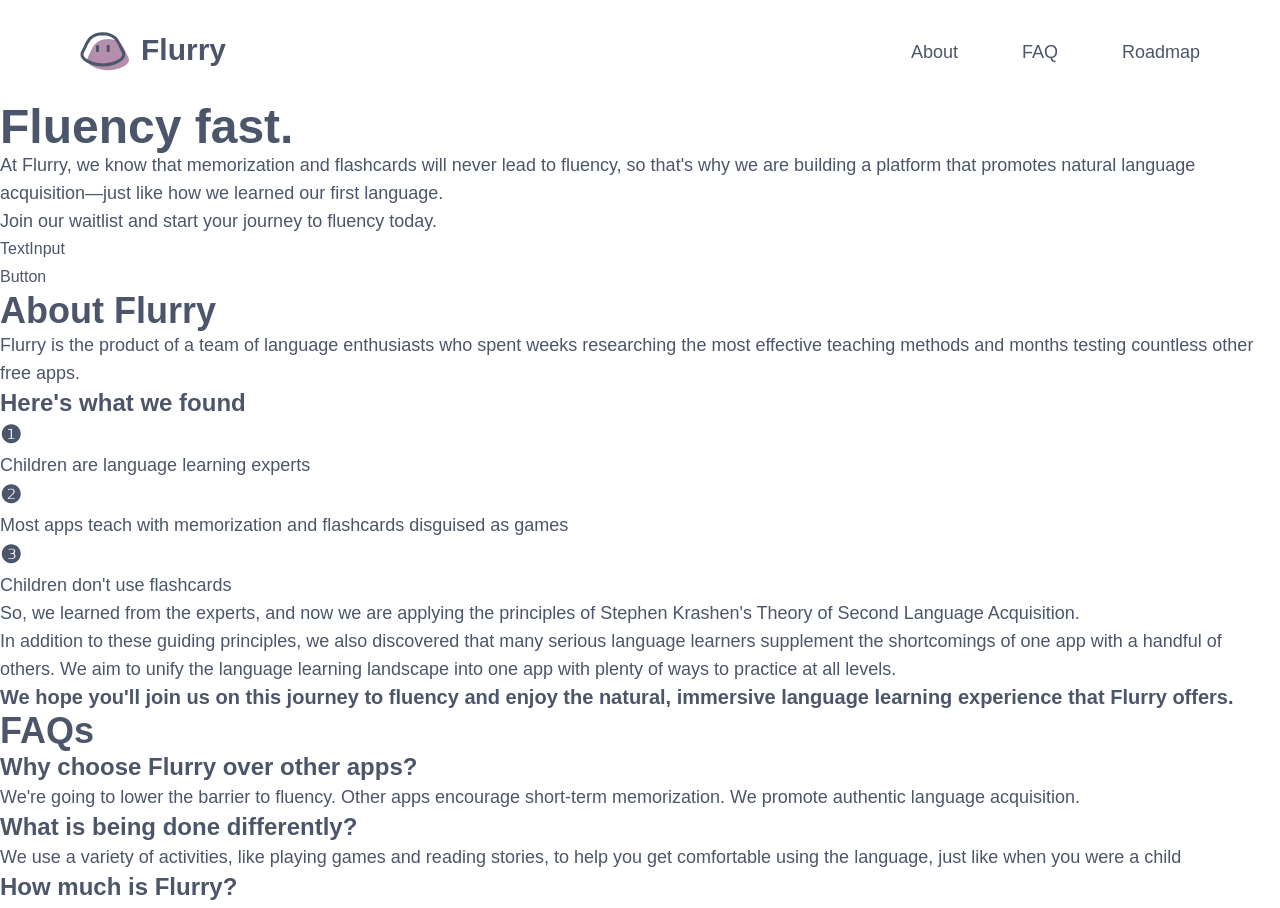
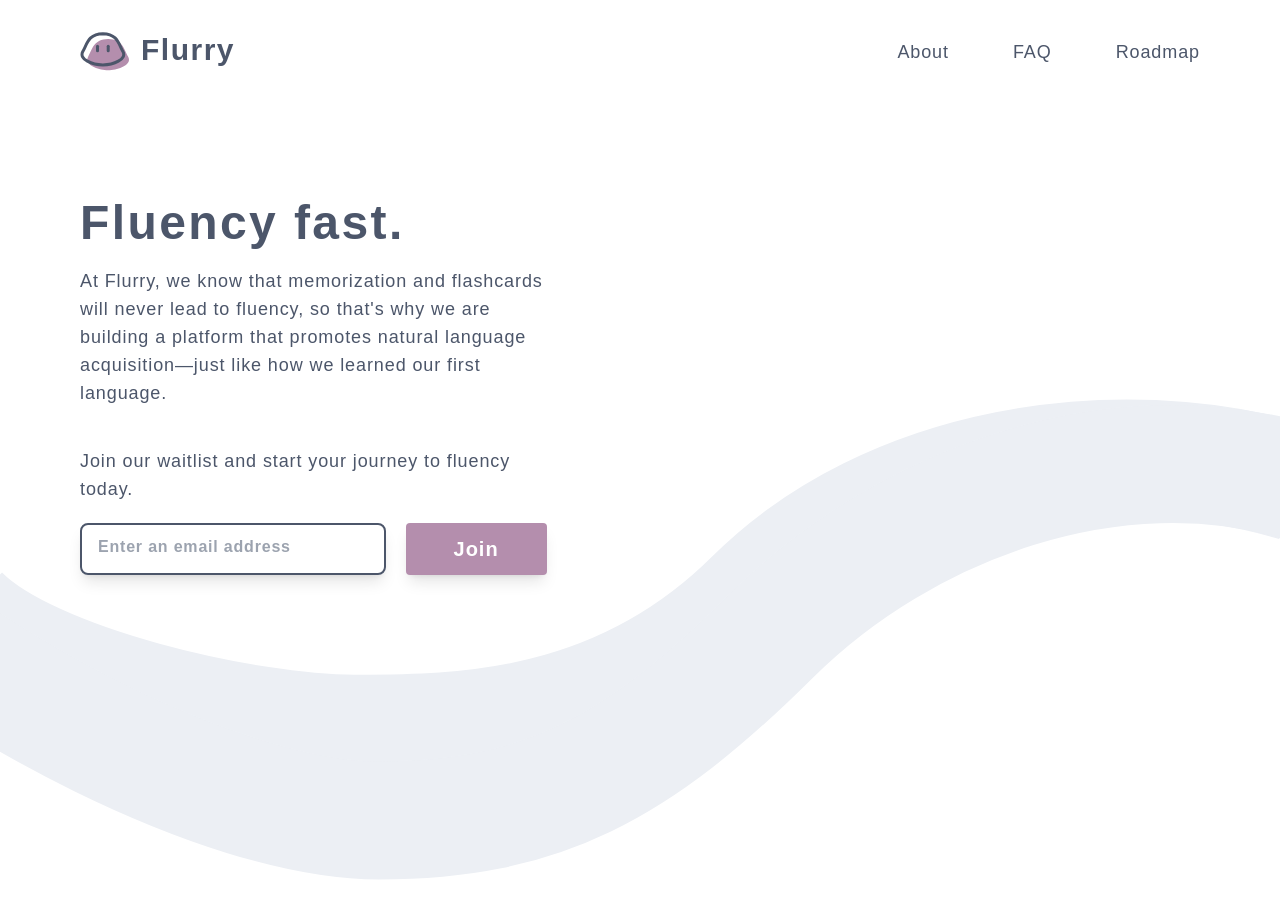
Before and after one commit to learnflurry/waitlist, a React (Create React App) app: page / in a window 1280 px wide. Shown: the top 908 px of the page. Built offline with nearby package versions, Linux system fonts and the light colour scheme; a web font is replaced by a local one.

Commit message:
Desktop intro complete

```diff
--- a/package.json
+++ b/package.json
@@ -13,6 +13,7 @@
     "firebase": "^9.15.0",
     "react": "^18.2.0",
     "react-dom": "^18.2.0",
+    "react-icons": "^4.7.1",
     "react-scripts": "5.0.1",
     "typescript": "^4.9.4",
     "web-vitals": "^2.1.4"
--- a/src/components/Button.tsx
+++ b/src/components/Button.tsx
@@ -1,7 +1,17 @@
-import React from "react";
+type Props = { onClick: React.MouseEventHandler };
 
-type Props = {};
-
-export default function Button({}: Props) {
-    return <div>Button</div>;
+export default function Button({ onClick }: Props) {
+    return (
+        <button
+            className={`
+                rounded bg-nord-purple-500 py-3 px-12 text-xl font-black text-nord-white shadow-lg outline-nord-black transition-colors duration-200 ease-in-out
+                hover:bg-nord-purple-550
+                focus:outline-2
+                `}
+            type="button"
+            onClick={onClick}
+        >
+            Join
+        </button>
+    );
 }
--- /dev/null
+++ b/src/components/CTA.tsx
@@ -0,0 +1,38 @@
+import { useState } from "react";
+import Button from "./Button";
+import TextInput from "./TextInput";
+
+export default function CTA() {
+    const [email, setEmail] = useState("");
+
+    const handleTextInput = (input: string) => {
+        setEmail(input);
+    };
+
+    const handleSubmitEmail = () => {
+        // Validate
+        const isValid = email
+            .toLowerCase()
+            .match(
+                /^(([^<>()[\]\\.,;:\s@"]+(\.[^<>()[\]\\.,;:\s@"]+)*)|(".+"))@((\[[0-9]{1,3}\.[0-9]{1,3}\.[0-9]{1,3}\.[0-9]{1,3}\])|(([a-zA-Z\-0-9]+\.)+[a-zA-Z]{2,}))$/
+            );
+
+        // Error        if (!isValid) return;
+
+        // Send to Firebase
+        alert("Submitted " + email);
+
+        // Show feedback
+    };
+
+    return (
+        <div className="flex w-full flex-row justify-between gap-x-5">
+            <TextInput
+                label="Email"
+                placeholder="Enter an email address"
+                onTextUpdate={handleTextInput}
+            />
+            <Button onClick={handleSubmitEmail} />
+        </div>
+    );
+}
--- a/src/components/Footer.tsx
+++ b/src/components/Footer.tsx
@@ -3,6 +3,7 @@ import { ReactComponent as DesktopSwirl } from "assets/desktop/footer-swirl-desk
 import { ReactComponent as MobileSwirl } from "assets/mobile/footer-swirl-mobile.svg";
 import Button from "components/Button";
 import TextInput from "components/TextInput";
+import CTA from "./CTA";
 
 export default function Footer() {
     return (
@@ -14,8 +15,7 @@ export default function Footer() {
                 <p>Be the first to know about our release.</p>
             </div>
             <div>
-                <TextInput />
-                <Button />
+                <CTA />
             </div>
             <div>
                 <FlurryLogo />
--- a/src/components/TextInput.tsx
+++ b/src/components/TextInput.tsx
@@ -1,7 +1,35 @@
-import React from "react";
+import { useState } from "react";
 
-type Props = {};
+type Props = {
+    label: string;
+    placeholder: string;
+    onTextUpdate: (input: string) => void;
+};
 
-export default function TextInput({}: Props) {
-    return <div>TextInput</div>;
+export default function TextInput({ label, placeholder, onTextUpdate }: Props) {
+    const [hasText, setHasText] = useState(false);
+
+    const handleTextInput = (e: React.ChangeEvent<HTMLInputElement>) => {
+        const value = e.target.value;
+        setHasText(value.length > 0);
+        onTextUpdate(value);
+    };
+
+    return (
+        <div className="flex w-full flex-row items-baseline overflow-hidden rounded-lg border-2 border-nord-black px-4 py-2 shadow-lg transition-colors duration-200 ease-in-out focus-within:border-nord-purple-500">
+            <input
+                type="text"
+                className="placeholder-nord-gray w-full appearance-none rounded font-bold text-nord-black focus:outline-none"
+                placeholder={placeholder}
+                onChange={handleTextInput}
+            />
+            <label
+                className={`transition-olabelacity text-sm font-bold duration-200 ease-in-out ${
+                    hasText ? "opacity-50" : "opacity-0"
+                }`}
+            >
+                {label}
+            </label>
+        </div>
+    );
 }
--- a/src/components/sections/Faq.tsx
+++ b/src/components/sections/Faq.tsx
@@ -1,7 +1,7 @@
 import { ReactComponent as DesktopSwirl } from "assets/desktop/swirl-desktop-3.svg";
 import { ReactComponent as MobileSwirl } from "assets/mobile/swirl-mobile-4.svg";
 
-export default function Faq() {
+export default function FAQ() {
     return (
         <>
             <h2>FAQs</h2>
--- a/src/components/sections/Intro.tsx
+++ b/src/components/sections/Intro.tsx
@@ -1,27 +1,44 @@
-import Button from "components/Button";
-import TextInput from "components/TextInput";
 import { ReactComponent as DesktopSwirl } from "assets/desktop/swirl-desktop-1.svg";
 import { ReactComponent as MobileSwirlTop } from "assets/mobile/swirl-mobile-1.svg";
 import { ReactComponent as MobileSwirlBottom } from "assets/mobile/swirl-mobile-2.svg";
+import CTA from "components/CTA";
+import { socials } from "data/socials";
 
 export default function Intro() {
     return (
-        <>
-            {/* <MobileSwirlTop /> */}
-            <h1>Fluency fast.</h1>
-            <p>
-                At Flurry, we know that memorization and flashcards will never
-                lead to fluency, so that's why we are building a platform that
-                promotes natural language acquisition—just like how we learned
-                our first language.
-            </p>
-            <p>Join our waitlist and start your journey to fluency today.</p>
-            <div>
-                <TextInput />
-                <Button />
+        <div id="intro" className="min-h-screen">
+            {/* <MobileSwirlTop className="md:hidden object-fill w-full" /> */}
+            <div className="container z-10">
+                <div className="mt-24 w-5/12">
+                    <h1 className="mb-5">Fluency fast.</h1>
+                    <p className="mb-10">
+                        At Flurry, we know that memorization and flashcards will
+                        never lead to fluency, so that's why we are building a
+                        platform that promotes natural language acquisition—just
+                        like how we learned our first language.
+                    </p>
+                    <p className="mb-5">
+                        Join our waitlist and start your journey to fluency
+                        today.
+                    </p>
+                    <CTA />
+                </div>
             </div>
-            {/* <DesktopSwirl /> */}
-            {/* <MobileSwirlBottom /> */}
-        </>
+            <div className="flex h-32 w-full flex-row items-center">
+                <DesktopSwirl className="-z-10 w-full object-fill" />
+            </div>
+            {/* <MobileSwirlBottom className="md:hidden object-fill w-full" /> */}
+            <div className="container mt-52 flex flex-row justify-end gap-x-5">
+                {socials.map((social, index) => (
+                    <a
+                        key={social.link + " " + index}
+                        href={social.link}
+                        className="text-3xl text-nord-grey transition-colors duration-200 ease-in-out hover:text-nord-black"
+                    >
+                        <social.icon />
+                    </a>
+                ))}
+            </div>
+        </div>
     );
 }
--- /dev/null
+++ b/src/data/socials.tsx
@@ -0,0 +1,41 @@
+import {
+    FaEnvelope,
+    FaFacebook,
+    FaGithub,
+    FaInstagram,
+    FaTwitter,
+    FaYoutube,
+} from "react-icons/fa";
+import { IconType } from "react-icons/lib/esm/iconBase";
+
+export type Social = {
+    link: string;
+    icon: IconType;
+};
+
+export const socials: Social[] = [
+    {
+        link: "mailto:learn.flurry@gmail.com",
+        icon: FaEnvelope,
+    },
+    {
+        link: "https://github.com/learnflurry",
+        icon: FaGithub,
+    },
+    {
+        link: "https://youtube.com/learnflurry",
+        icon: FaYoutube,
+    },
+    {
+        link: "https://instagram.com/learnflurry",
+        icon: FaInstagram,
+    },
+    {
+        link: "https://twitter.com/learnflurry",
+        icon: FaTwitter,
+    },
+    {
+        link: "https://facebook.com/learnflurry",
+        icon: FaFacebook,
+    },
+];
--- a/src/index.css
+++ b/src/index.css
@@ -3,28 +3,50 @@
 @tailwind utilities;
 
 @layer base {
-    * {
-        @apply font-zen-maru text-nord-black leading-[1.75em];
+    h1,
+    h2,
+    h3,
+    h4,
+    h5,
+    p,
+    a,
+    input,
+    label,
+    button {
+        @apply font-zen-maru leading-[1.75em] tracking-wider text-nord-black;
     }
     h1 {
+        /* 48px */
         @apply text-5xl font-black;
     }
     h2 {
+        /* 36px */
         @apply text-4xl font-black;
     }
     h3 {
+        /* 30px */
         @apply text-3xl font-bold;
     }
     h4 {
+        /* 24px */
         @apply text-2xl font-black;
     }
     h5 {
+        /* 20px */
         @apply text-xl font-bold;
     }
     p {
+        /* 18px */
         @apply text-lg font-medium;
     }
     a {
-        @apply text-lg font-medium;
+        /* 18px */
+        @apply text-lg font-medium hover:text-nord-purple-500;
     }
 }
+
+html,
+body,
+#root {
+    @apply min-w-fit;
+}
--- a/tailwind.config.js
+++ b/tailwind.config.js
@@ -24,7 +24,19 @@ module.exports = {
                 "nord-black": "#4C566A",
                 "nord-grey": "#ECEFF4",
                 "nord-white": "#FFFFFF",
-                "nord-purple": "#B48EAD",
+                // "nord-purple": "#B48EAD",
+                "nord-purple": {
+                    100: "#f0e8ef",
+                    200: "#e1d2de",
+                    300: "#d2bbce",
+                    400: "#c3a5bd",
+                    500: "#b48ead",
+                    550: "#A486A3",
+                    600: "#90728a",
+                    700: "#6c5568",
+                    800: "#483945",
+                    900: "#241c23",
+                },
             },
         },
         fontFamily: {
```
Also changed, not shown: 1 other file (tests, documents, lock files or other folders).
